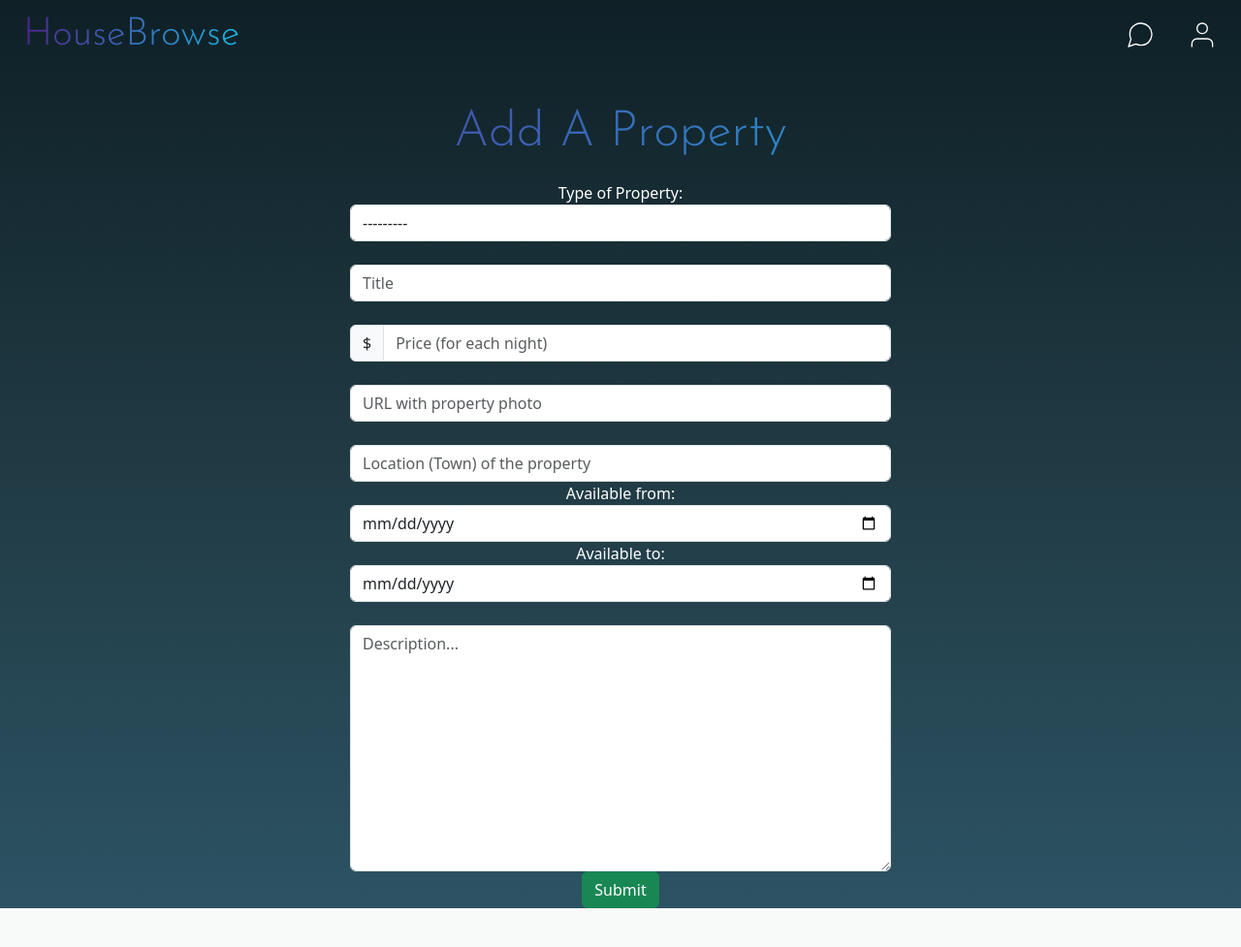
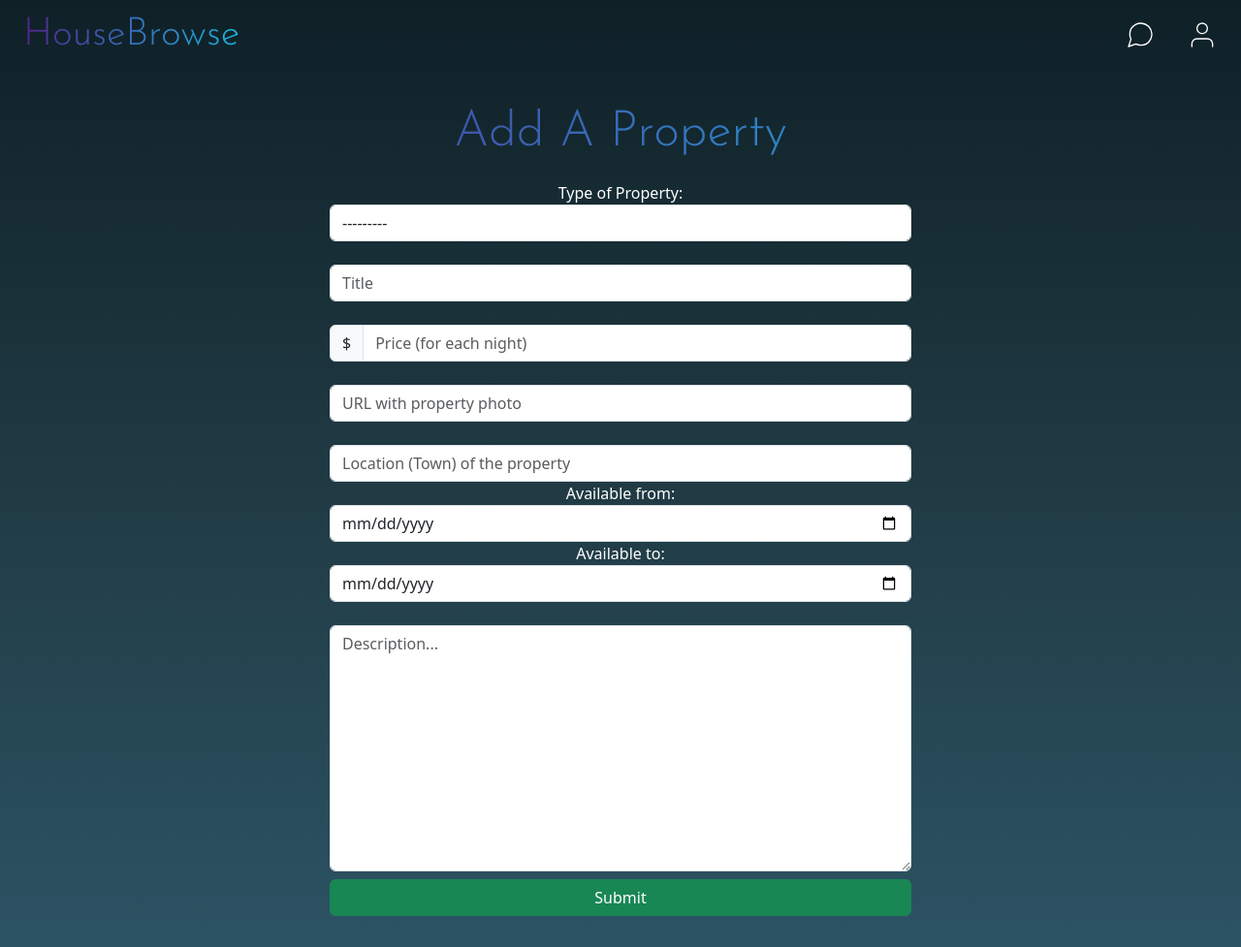
Before and after one commit to dondowoldo/CS50, a Django app: page /add in a window 1280 px wide. Shown: the whole page at 97% size. Before the commit the page ends 937 px from the top, so only its background shows below. Run offline with Django 4.2, Linux system fonts and the light colour scheme; a user stored in the database is signed in; data comes from the database, SQL or seed files in the repository.

Commit message:
add form style tweaks

```diff
--- a/Final_Project/booking/templates/booking/add.html
+++ b/Final_Project/booking/templates/booking/add.html
@@ -2,11 +2,11 @@
 {% load static %}
 
 {% block body %}
-    <div class="container">
-    <center>
+
+<div class="container">
+<center>
         <h1 class="heading" style="font-size: max(4vw, 40px);">Add A Property</h1><br/>
-        <div class="form-group w-50">
-            <form action="" method="POST">
+            <form action="" method="POST" style="max-width: 600px;" >
                 {% csrf_token %}
                     {% for field in form %}
                         {% if field == form.price_per_night %}
@@ -20,9 +20,9 @@
                             {{ field }}
                         {% endif %}
                     {% endfor %}
-                <input type="submit" value="Submit" class="btn btn-success">
+                <input type="submit" value="Submit" class="btn btn-success" style="width: 100%; margin: 0.5rem 0 2rem 0;">
             </form>
-        </div>
+    </div>
     </center>
-    </div>
+
 {% endblock %}
```
